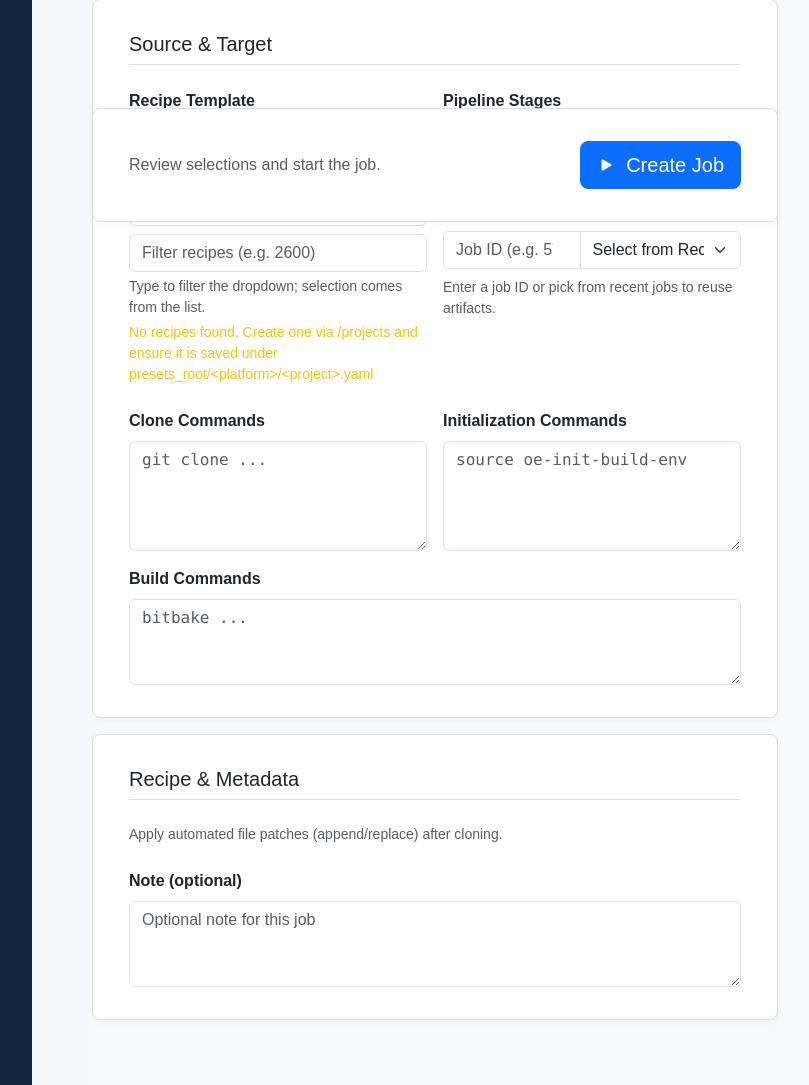
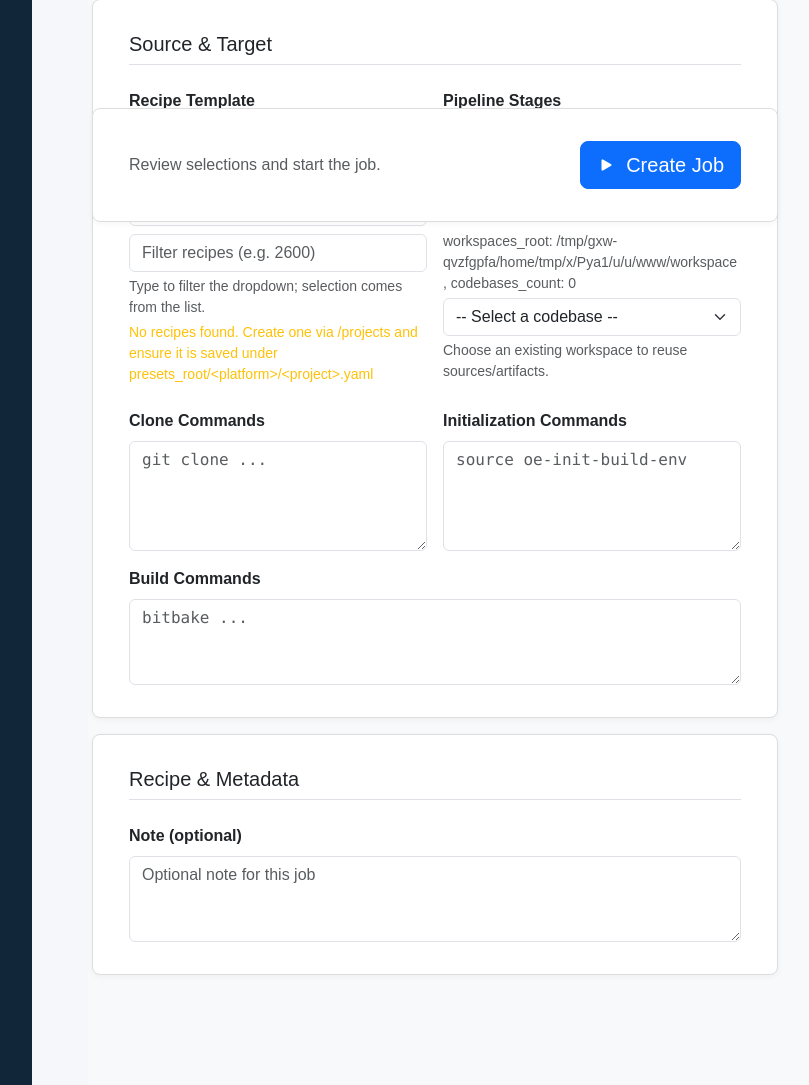
Before and after one commit to hanhanlee/autobuild_onetree, a FastAPI app: page /new in a window 1280 px wide. Shown: the part 578-1663 px from the top of the page, without its empty margins (208-1017 px from the left). Run offline with FastAPI, Linux system fonts and the light colour scheme; the visitor is signed in with stand-in values (Sample User, id 1); data that the repository does not hold is empty; some libraries are stand-ins or nearby versions.

Commit message:
fix(ui): restore codebase selection and patch section visibility
Resolve regressions in the new job form:
1.  **Codebase Selection**: Revert the 'Base Job ID' input back to a
    dropdown list of existing codebases, allowing users to easily target
    specific workspaces.
2.  **Patch Visibility**: Correctly wrap the entire "Edit/Patch"
    section (header, container, help text) in a single div to ensure
    the visibility toggle functions correctly.

```diff
--- a/templates/new_job.html
+++ b/templates/new_job.html
@@ -88,17 +88,17 @@
                 <label class="btn btn-outline-primary" for="check-build">4. Build</label>
               </div>
               <div class="mt-3">
-                <label class="form-label fw-semibold" for="base_job_id">Base Job (Reuse Artifacts)</label>
-                <div class="input-group mb-2">
-                  <input type="number" class="form-control" id="base_job_id" name="base_job_id" placeholder="Job ID (e.g. 57)" value="">
-                  <select class="form-select" id="recent_jobs_select" aria-label="Select from Recent Jobs">
-                    <option value="">Select from Recent Jobs</option>
-                    {% for j in recent_jobs or [] %}
-                      <option value="{{ j.id }}">#{{ j.id }} — {{ j.recipe_id or 'unknown' }} ({{ j.status }})</option>
-                    {% endfor %}
-                  </select>
-                </div>
-                <div class="text-muted small mt-1">Enter a job ID or pick from recent jobs to reuse artifacts.</div>
+                <label class="form-label fw-semibold" for="codebase-select">Target Codebase (Existing Workspace)</label>
+                {% if codebases_count is defined %}
+                <div class="text-muted small mb-1">workspaces_root: {{ workspaces_root }}, codebases_count: {{ codebases_count }}</div>
+                {% endif %}
+                <select id="codebase-select" name="codebase_id" class="form-select">
+                  <option value="" {% if not codebase_id %}selected{% endif %}>-- Select a codebase --</option>
+                  {% for cb in codebases or [] %}
+                      <option value="{{ cb.id }}" {% if codebase_id==cb.id %}selected{% endif %}>{{ cb.label or cb.id }}</option>
+                  {% endfor %}
+                </select>
+                <div class="text-muted small mt-1">Choose an existing workspace to reuse sources/artifacts.</div>
               </div>
             </div>
           </div>
@@ -126,12 +126,14 @@
         <div class="card-body">
           <h5 class="card-title border-bottom pb-2 mb-4 text-dark">Recipe &amp; Metadata</h5>
 
-          <div class="d-flex justify-content-between align-items-center mb-3" id="section-edit">
-            <span class="fw-semibold text-dark">File Patches</span>
-            <button type="button" class="btn btn-outline-secondary btn-sm" onclick="addPatchRow()"><i class="bi bi-plus-lg"></i> Add Patch</button>
+          <div id="section-edit" class="card p-3 mb-1 border-warning">
+            <div class="d-flex justify-content-between align-items-center mb-3">
+              <span class="fw-semibold text-dark">File Patches</span>
+              <button type="button" class="btn btn-outline-secondary btn-sm" onclick="addPatchRow()"><i class="bi bi-plus-lg"></i> Add Patch</button>
+            </div>
+            <div id="patch-container" class="mb-3"></div>
+            <div class="text-muted small mb-1">Apply automated file patches (append/replace) after cloning.</div>
           </div>
-          <div id="patch-container" class="mb-3"></div>
-          <div class="text-muted small mb-4">Apply automated file patches (append/replace) after cloning.</div>
 
           <div class="mb-0">
             <label class="form-label fw-semibold" for="note">Note (optional)</label>
@@ -270,16 +272,6 @@ document.addEventListener("DOMContentLoaded", function () {
         }
     });
 
-    const recentSelect = document.getElementById("recent_jobs_select");
-    const baseInput = document.getElementById("base_job_id");
-    if (recentSelect && baseInput) {
-        recentSelect.addEventListener("change", () => {
-            if (recentSelect.value) {
-                baseInput.value = recentSelect.value;
-            }
-        });
-    }
-
     updateRecipeInfo();
 });
 
```
